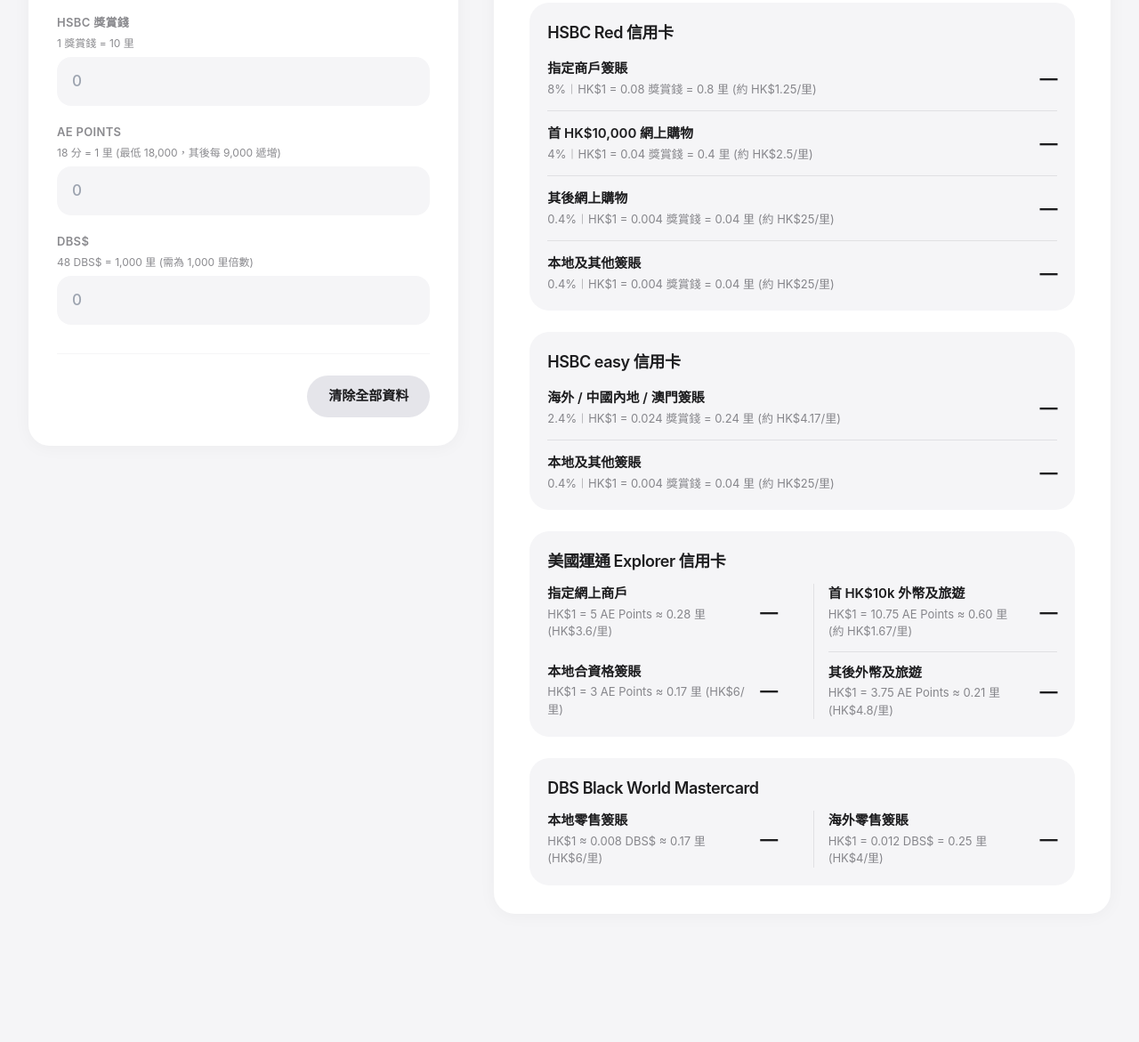
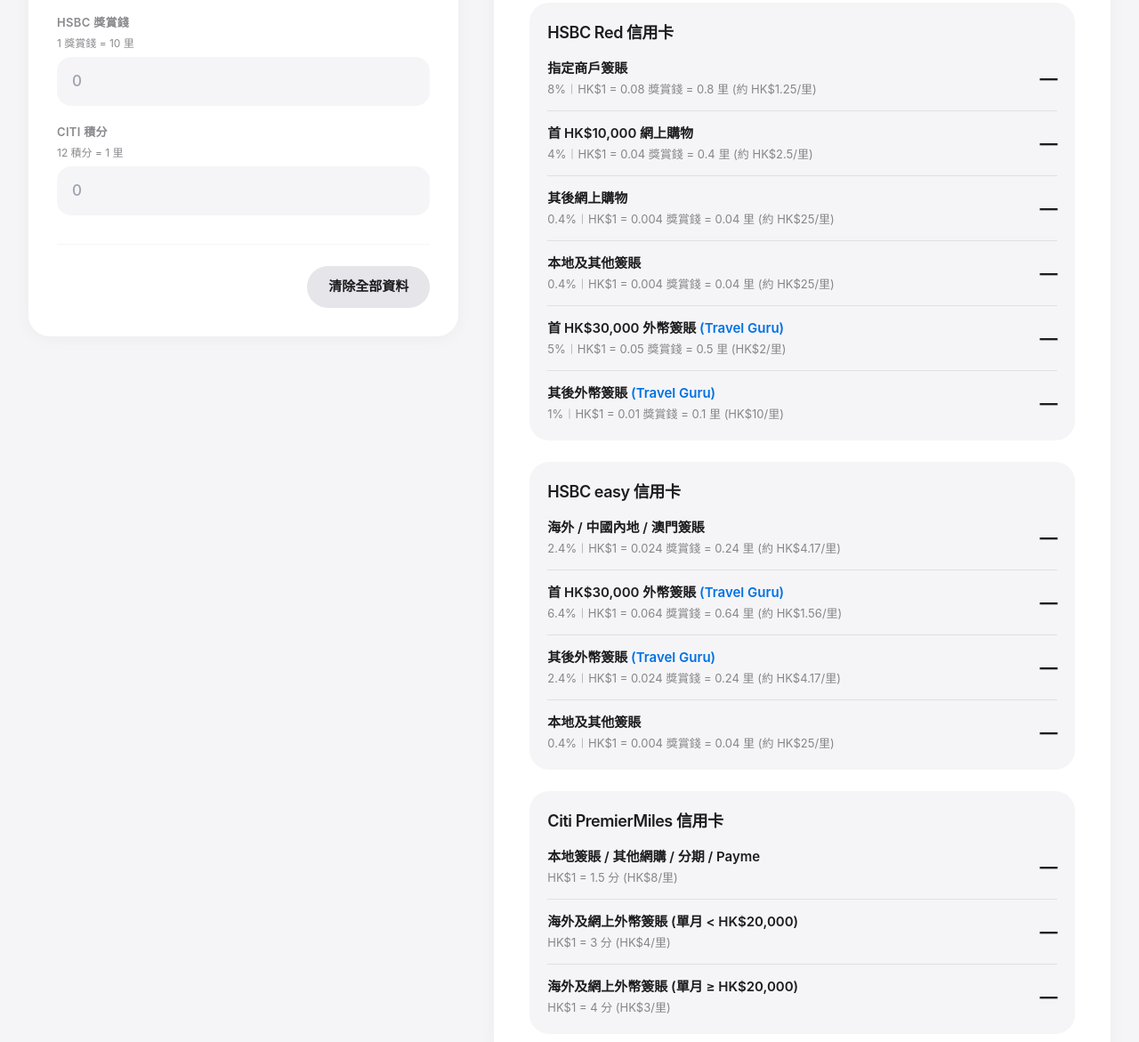
Before and after one commit to wto20011995/milescalculator, a plain HTML site: page index.html in a window 1280 px wide. Shown: the part 778-1949 px from the top of the page at 89% size. Before the commit the page ends 1869 px from the top, so only its background shows below. Drawn offline with nearby package versions, Linux system fonts and the light colour scheme.

Commit message:
更新 index.html via EZPage

```diff
--- a/index.html
+++ b/index.html
@@ -140,23 +140,10 @@
 
             <div>
               <label class="block text-[13px] font-semibold text-apple-sub60 uppercase tracking-wide mb-1">
-                AE Points
+                Citi 積分
               </label>
-              <p class="text-[12px] text-apple-sub60 mb-1.5">
-                18 分 = 1 里 (最低 18,000，其後每 9,000 遞增)
-              </p>
-              <input id="aePoints" type="number" inputmode="numeric" min="0" placeholder="0"
-                class="w-full bg-apple-input rounded-[16px] px-4 py-3.5 text-[17px] text-apple-text font-medium border border-transparent focus:bg-white focus:border-apple-blue focus:ring-4 focus:ring-apple-blue/20 outline-none transition-apple" />
-            </div>
-
-            <div>
-              <label class="block text-[13px] font-semibold text-apple-sub60 uppercase tracking-wide mb-1">
-                DBS$
-              </label>
-              <p class="text-[12px] text-apple-sub60 mb-1.5">
-                48 DBS$ = 1,000 里 (需為 1,000 里倍數)
-              </p>
-              <input id="dbsDollar" type="number" inputmode="decimal" min="0" step="0.01" placeholder="0"
+              <p class="text-[12px] text-apple-sub60 mb-1.5">12 積分 = 1 里</p>
+              <input id="citiPoints" type="number" inputmode="numeric" min="0" placeholder="0"
                 class="w-full bg-apple-input rounded-[16px] px-4 py-3.5 text-[17px] text-apple-text font-medium border border-transparent focus:bg-white focus:border-apple-blue focus:ring-4 focus:ring-apple-blue/20 outline-none transition-apple" />
             </div>
           </div>
@@ -227,7 +214,7 @@
 
           <p id="spendNote"
              class="text-[14px] lg:text-[15px] text-apple-sub60 font-medium mb-5 lg:mb-7 leading-relaxed">
-            系統會根據「還需要的里數」，按單一策略估算以下各信用卡所需合資格簽賬。「首 HK$10k」項目設有上限，超出的部分會自動撥入「其後」計算。
+            系統會根據「還需要的里數」，按單一策略估算以下各信用卡所需合資格簽賬。「首 HK$10k」或 Travel Guru「首 HK$30k」項目設有上限，超出的部分會自動撥入「其後」計算。
           </p>
 
           <div class="space-y-5 lg:space-y-6">
@@ -350,6 +337,36 @@
                     —
                   </div>
                 </div>
+
+                <div class="pt-3.5 flex flex-col sm:flex-row sm:items-center justify-between gap-2">
+                  <div>
+                    <div class="text-[15px] font-semibold text-apple-text">
+                      首 HK$30,000 外幣簽賬 <span class="text-apple-blue">(Travel Guru)</span>
+                    </div>
+                    <div class="text-[13px] text-apple-sub60 mt-0.5">
+                      5%︱HK$1 = 0.05 獎賞錢 = 0.5 里 (HK$2/里)
+                    </div>
+                  </div>
+                  <div id="hsbcRedTgTier1"
+                       class="text-[20px] font-bold tracking-tight text-apple-text text-right">
+                    —
+                  </div>
+                </div>
+
+                <div class="pt-3.5 flex flex-col sm:flex-row sm:items-center justify-between gap-2">
+                  <div>
+                    <div class="text-[15px] font-semibold text-apple-text">
+                      其後外幣簽賬 <span class="text-apple-blue">(Travel Guru)</span>
+                    </div>
+                    <div class="text-[13px] text-apple-sub60 mt-0.5">
+                      1%︱HK$1 = 0.01 獎賞錢 = 0.1 里 (HK$10/里)
+                    </div>
+                  </div>
+                  <div id="hsbcRedTgTier2"
+                       class="text-[20px] font-bold tracking-tight text-apple-text text-right">
+                    —
+                  </div>
+                </div>
               </div>
             </div>
 
@@ -373,6 +390,37 @@
                     —
                   </div>
                 </div>
+
+                <div class="pt-3.5 flex flex-col sm:flex-row sm:items-center justify-between gap-2">
+                  <div>
+                    <div class="text-[15px] font-semibold text-apple-text">
+                      首 HK$30,000 外幣簽賬 <span class="text-apple-blue">(Travel Guru)</span>
+                    </div>
+                    <div class="text-[13px] text-apple-sub60 mt-0.5">
+                      6.4%︱HK$1 = 0.064 獎賞錢 = 0.64 里 (約 HK$1.56/里)
+                    </div>
+                  </div>
+                  <div id="hsbcEasyTgTier1"
+                       class="text-[20px] font-bold tracking-tight text-apple-text text-right">
+                    —
+                  </div>
+                </div>
+
+                <div class="pt-3.5 flex flex-col sm:flex-row sm:items-center justify-between gap-2">
+                  <div>
+                    <div class="text-[15px] font-semibold text-apple-text">
+                      其後外幣簽賬 <span class="text-apple-blue">(Travel Guru)</span>
+                    </div>
+                    <div class="text-[13px] text-apple-sub60 mt-0.5">
+                      2.4%︱HK$1 = 0.024 獎賞錢 = 0.24 里 (約 HK$4.17/里)
+                    </div>
+                  </div>
+                  <div id="hsbcEasyTgTier2"
+                       class="text-[20px] font-bold tracking-tight text-apple-text text-right">
+                    —
+                  </div>
+                </div>
+
                 <div class="pt-3.5 flex flex-col sm:flex-row sm:items-center justify-between gap-2">
                   <div>
                     <div class="text-[15px] font-semibold text-apple-text">
@@ -390,101 +438,52 @@
               </div>
             </div>
 
-            <!-- AE Explorer -->
+            <!-- Citi PremierMiles -->
             <div class="bg-apple-bg rounded-[22px] p-4 lg:p-5">
               <h3 class="text-[18px] font-semibold tracking-tight text-apple-text mb-3">
-                美國運通 Explorer 信用卡
+                Citi PremierMiles 信用卡
               </h3>
-              <div class="grid grid-cols-1 lg:grid-cols-2 gap-x-6 gap-y-3 lg:gap-y-0 divide-y lg:divide-y-0 lg:divide-x divide-apple-border/60">
-                <div class="space-y-3 pt-1 lg:pt-0 lg:pr-4">
-                  <div class="flex flex-col xl:flex-row xl:items-center justify-between gap-1.5 xl:gap-4">
+              <div class="space-y-3.5 divide-y divide-apple-border/60">
+                <div class="pt-1 flex flex-col sm:flex-row sm:items-center justify-between gap-2">
                   <div>
-                      <div class="text-[15px] font-semibold text-apple-text">指定網上商戶</div>
+                    <div class="text-[15px] font-semibold text-apple-text">
+                      本地簽賬 / 其他網購 / 分期 / Payme
+                    </div>
                     <div class="text-[13px] text-apple-sub60 mt-0.5">
-                        HK$1 = 5 AE Points ≈ 0.28 里 (HK$3.6/里)
+                      HK$1 = 1.5 分 (HK$8/里)
                     </div>
                   </div>
-                    <div id="aeOnlineSpend"
+                  <div id="citiLocal"
                        class="text-[20px] font-bold tracking-tight text-apple-text text-right">
                     —
                   </div>
                 </div>
 
-                  <div class="pt-3 border-t border-apple-border/60 lg:border-t-0">
-                    <div class="flex flex-col xl:flex-row xl:items-center justify-between gap-1.5 xl:gap-4">
+                <div class="pt-3.5 flex flex-col sm:flex-row sm:items-center justify-between gap-2">
                   <div>
-                        <div class="text-[15px] font-semibold text-apple-text">本地合資格簽賬</div>
+                    <div class="text-[15px] font-semibold text-apple-text">
+                      海外及網上外幣簽賬 (單月 < HK$20,000)
+                    </div>
                     <div class="text-[13px] text-apple-sub60 mt-0.5">
-                          HK$1 = 3 AE Points ≈ 0.17 里 (HK$6/里)
+                      HK$1 = 3 分 (HK$4/里)
                     </div>
                   </div>
-                      <div id="aeLocalSpend"
-                           class="text-[20px] font-bold tracking-tight text-apple-text text-right">
-                        —
-                      </div>
-                    </div>
-                  </div>
-                </div>
-
-                <div class="space-y-3 pt-3 lg:pt-0 lg:pl-4">
-                  <div class="flex flex-col xl:flex-row xl:items-center justify-between gap-1.5 xl:gap-4">
-                    <div>
-                      <div class="text-[15px] font-semibold text-apple-text">首 HK$10k 外幣及旅遊</div>
-                      <div class="text-[13px] text-apple-sub60 mt-0.5">
-                        HK$1 = 10.75 AE Points ≈ 0.60 里 (約 HK$1.67/里)
-                      </div>
-                    </div>
-                    <div id="aeTravelTier1"
+                  <div id="citiOverseasT1"
                        class="text-[20px] font-bold tracking-tight text-apple-text text-right">
                     —
                   </div>
                 </div>
 
-                  <div class="pt-3 border-t border-apple-border/60">
-                    <div class="flex flex-col xl:flex-row xl:items-center justify-between gap-1.5 xl:gap-4">
+                <div class="pt-3.5 flex flex-col sm:flex-row sm:items-center justify-between gap-2">
                   <div>
-                        <div class="text-[15px] font-semibold text-apple-text">其後外幣及旅遊</div>
+                    <div class="text-[15px] font-semibold text-apple-text">
+                      海外及網上外幣簽賬 (單月 ≥ HK$20,000)
+                    </div>
                     <div class="text-[13px] text-apple-sub60 mt-0.5">
-                          HK$1 = 3.75 AE Points ≈ 0.21 里 (HK$4.8/里)
+                      HK$1 = 4 分 (HK$3/里)
                     </div>
                   </div>
-                      <div id="aeTravelTier2"
-                           class="text-[20px] font-bold tracking-tight text-apple-text text-right">
-                        —
-                      </div>
-                    </div>
-                  </div>
-                </div>
-              </div>
-            </div>
-
-            <!-- DBS Black World -->
-            <div class="bg-apple-bg rounded-[22px] p-4 lg:p-5">
-              <h3 class="text-[18px] font-semibold tracking-tight text-apple-text mb-3">
-                DBS Black World Mastercard
-              </h3>
-              <div class="grid grid-cols-1 lg:grid-cols-2 gap-x-6 gap-y-3 lg:gap-y-0 divide-y lg:divide-y-0 lg:divide-x divide-apple-border/60">
-                <div class="pt-1 lg:pt-0 lg:pr-4 flex flex-col xl:flex-row xl:items-center justify-between gap-1.5 xl:gap-4">
-                  <div>
-                    <div class="text-[15px] font-semibold text-apple-text">本地零售簽賬</div>
-                    <div class="text-[13px] text-apple-sub60 mt-0.5">
-                      HK$1 ≈ 0.008 DBS$ ≈ 0.17 里 (HK$6/里)
-                    </div>
-                  </div>
-                  <div id="dbsLocalSpend"
-                       class="text-[20px] font-bold tracking-tight text-apple-text text-right">
-                    —
-                  </div>
-                </div>
-
-                <div class="pt-3 lg:pt-0 lg:pl-4 flex flex-col xl:flex-row xl:items-center justify-between gap-1.5 xl:gap-4">
-                  <div>
-                    <div class="text-[15px] font-semibold text-apple-text">海外零售簽賬</div>
-                    <div class="text-[13px] text-apple-sub60 mt-0.5">
-                      HK$1 = 0.012 DBS$ = 0.25 里 (HK$4/里)
-                    </div>
-                  </div>
-                  <div id="dbsOverseasSpend"
+                  <div id="citiOverseasT2"
                        class="text-[20px] font-bold tracking-tight text-apple-text text-right">
                     —
                   </div>
@@ -523,9 +522,10 @@
       const allIds=[
         'scCathayOverseas', 'scCathayDiningHotel', 'scCathayLocal',
         'hsbcRedDesignated','hsbcRedTier1','hsbcRedTier2','hsbcRedLocal',
+        'hsbcRedTgTier1','hsbcRedTgTier2',
         'hsbcEasySpend','hsbcEasyLocal',
-        'aeOnlineSpend','aeLocalSpend','aeTravelTier1','aeTravelTier2',
-        'dbsLocalSpend','dbsOverseasSpend'
+        'hsbcEasyTgTier1','hsbcEasyTgTier2',
+        'citiLocal','citiOverseasT1','citiOverseasT2'
       ];
 
       if(targetMiles===0){
@@ -568,59 +568,68 @@
       // HSBC Red 本地及其他 0.4%
       setText('hsbcRedLocal',formatMoney(remaining/0.04));
 
+      // HSBC Red Travel Guru 外幣 (1% + 4% = 5%)，上限 $1200 獎賞錢 = 首 $30k 簽賬
+      let redTgT1 = 0, redTgT2 = 0;
+      let maxRedTgT1Miles = 30000 * 0.5; // HK$1 = 0.5 里
+      if (remaining <= maxRedTgT1Miles) {
+        redTgT1 = remaining / 0.5;
+        redTgT2 = 0;
+      } else {
+        redTgT1 = 30000;
+        redTgT2 = (remaining - maxRedTgT1Miles) / 0.1; // 其後 1%，即 HK$1 = 0.1 里
+      }
+      setText('hsbcRedTgTier1', formatMoney(redTgT1));
+      setText('hsbcRedTgTier2', formatMoney(redTgT2));
+
       // HSBC easy 海外 2.4% + 本地 0.4%
       setText('hsbcEasySpend',formatMoney((remaining/10)/0.024));
       setText('hsbcEasyLocal',formatMoney(remaining/0.04));
 
-      // AE Explorer
-      setText('aeOnlineSpend',formatMoney((remaining*18)/5));
-      setText('aeLocalSpend',formatMoney((remaining*18)/3));
+      // HSBC easy Travel Guru 外幣 (2.4% + 4% = 6.4%)，上限 $1200 獎賞錢 = 首 $30k 簽賬
+      let easyTgT1 = 0, easyTgT2 = 0;
+      let maxEasyTgT1Miles = 30000 * 0.64; // HK$1 = 0.64 里
+      if (remaining <= maxEasyTgT1Miles) {
+        easyTgT1 = remaining / 0.64;
+        easyTgT2 = 0;
+      } else {
+        easyTgT1 = 30000;
+        easyTgT2 = (remaining - maxEasyTgT1Miles) / 0.24; // 其後 2.4%，即 HK$1 = 0.24 里
+      }
+      setText('hsbcEasyTgTier1', formatMoney(easyTgT1));
+      setText('hsbcEasyTgTier2', formatMoney(easyTgT2));
 
-      let travelPointsNeeded=remaining*18;
-      let firstTierTravelPoints=10000*10.75;
-      let aeTravelT1=0, aeTravelT2=0;
-      if(travelPointsNeeded<=firstTierTravelPoints){
-        aeTravelT1=travelPointsNeeded/10.75;
-        aeTravelT2=0;
-      }else{
-        aeTravelT1=10000;
-        aeTravelT2=(travelPointsNeeded-firstTierTravelPoints)/3.75;
+      // Citi PremierMiles
+      setText('citiLocal', formatMoney(remaining * 8));
+
+      // Citi 海外 < 20,000 (HK$4/里)
+      if (remaining * 4 < 20000) {
+        setText('citiOverseasT1', formatMoney(remaining * 4));
+      } else {
+        setText('citiOverseasT1', '不適用 (需轉用 $3/里)');
       }
-      setText('aeTravelTier1',formatMoney(aeTravelT1));
-      setText('aeTravelTier2',formatMoney(aeTravelT2));
 
-      // DBS
-      setText('dbsLocalSpend',formatMoney(remaining*6));
-      setText('dbsOverseasSpend',formatMoney(remaining*4));
+      // Citi 海外 >= 20,000 (HK$3/里)
+      let citiT2Spend = remaining * 3;
+      if (citiT2Spend < 20000) {
+        setText('citiOverseasT2', `最少 ${formatMoney(20000)}`);
+      } else {
+        setText('citiOverseasT2', formatMoney(citiT2Spend));
+      }
     }
 
     function calculate(){
       const cMiles=num(document.getElementById('currentMiles').value);
       const hsbcRC=num(document.getElementById('hsbcRewardCash').value);
-      const aePts=num(document.getElementById('aePoints').value);
-      const dbsD=num(document.getElementById('dbsDollar').value);
+      const citiPts=num(document.getElementById('citiPoints').value);
 
       const hsbcMiles=hsbcRC*10;
 
-      let aeM=0, aeShortfall=0, aeNext=0;
-      if(aePts>0){
-        if(aePts<18000){
-          aeShortfall=18000-aePts; aeNext=1000;
-        }else{
-          const used=18000+Math.floor((aePts-18000)/9000)*9000;
-          aeM=used/18;
-          if(aePts-used>0){
-            aeShortfall=9000-(aePts-used); aeNext=500;
-          }
-        }
-      }
+      // Citi 積分換算 (12分 = 1里)
+      const citiM=Math.floor(citiPts/12);
+      const citiRem=citiPts % 12;
+      const citiShortfall=citiRem>0 ? 12-citiRem : 0;
 
-      const dbsBlocks=Math.floor(dbsD/48);
-      const dbsM=dbsBlocks*1000;
-      const dbsRem=dbsD-dbsBlocks*48;
-      const dbsShortfall=dbsRem>0?48-dbsRem:0;
-
-      const totalMiles=cMiles+hsbcMiles+aeM+dbsM;
+      const totalMiles=cMiles+hsbcMiles+citiM;
       const targetMiles=getSelectedTarget();
       const remainingMiles=Math.max(targetMiles-totalMiles,0);
 
@@ -642,14 +651,11 @@
       warnings.innerHTML='';
       let hasWarn=false;
 
-      if(aeShortfall>0){
+      if(citiShortfall>0){
         hasWarn=true;
-        warnings.innerHTML+=`<div>• AE Points 尚欠 ${formatNum(aeShortfall)} 分可多換 ${formatNum(aeNext)} 里。</div>`;
+        warnings.innerHTML+=`<div>• Citi 積分尚欠 ${citiShortfall} 分可多換 1 里。</div>`;
       }
-      if(dbsShortfall>0){
-        hasWarn=true;
-        warnings.innerHTML+=`<div>• DBS$ 尚欠 ${dbsShortfall.toLocaleString('en-US',{minimumFractionDigits:dbsShortfall%1?2:0,maximumFractionDigits:2})} 可多換 1,000 里。</div>`;
-      }
+
       warningsWrap.classList.toggle('hidden',!hasWarn);
 
       calculateSpend(remainingMiles,targetMiles);
```
Lines whose indentation alone changed are shown as unchanged.
